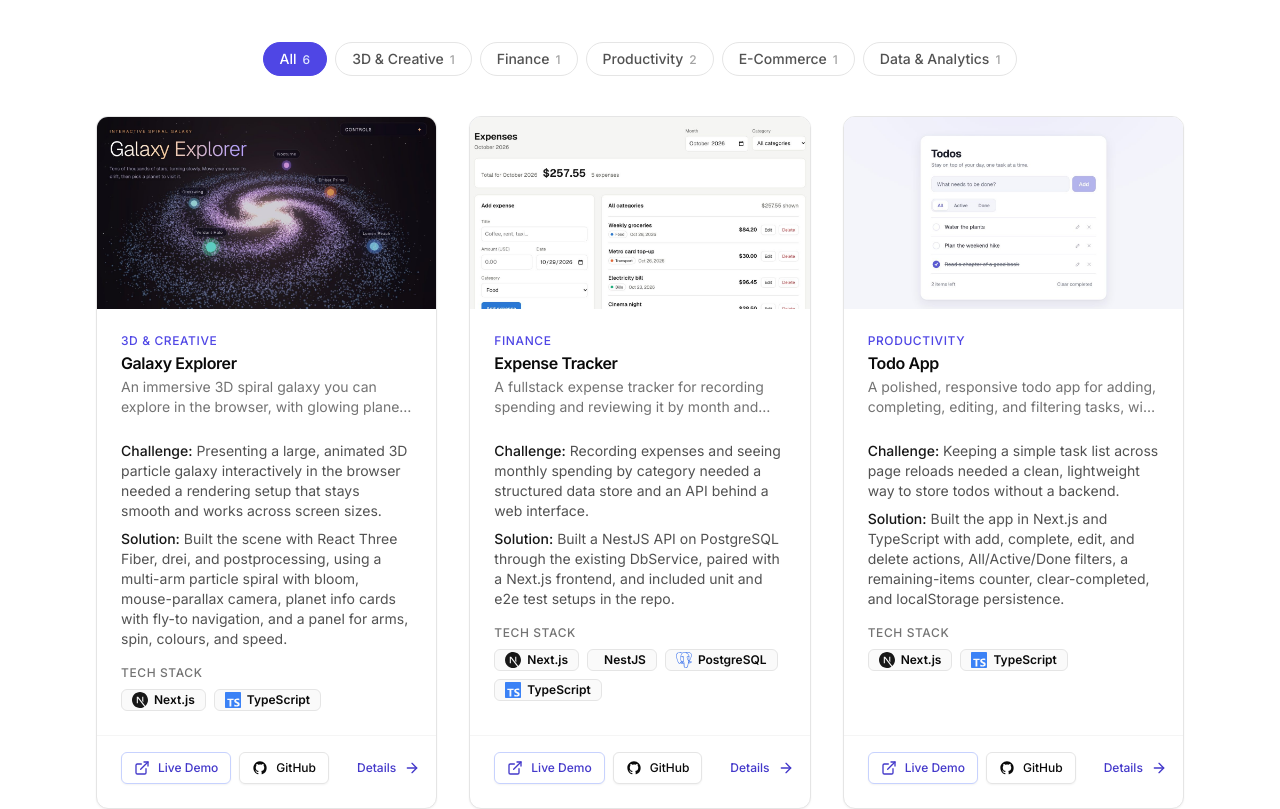
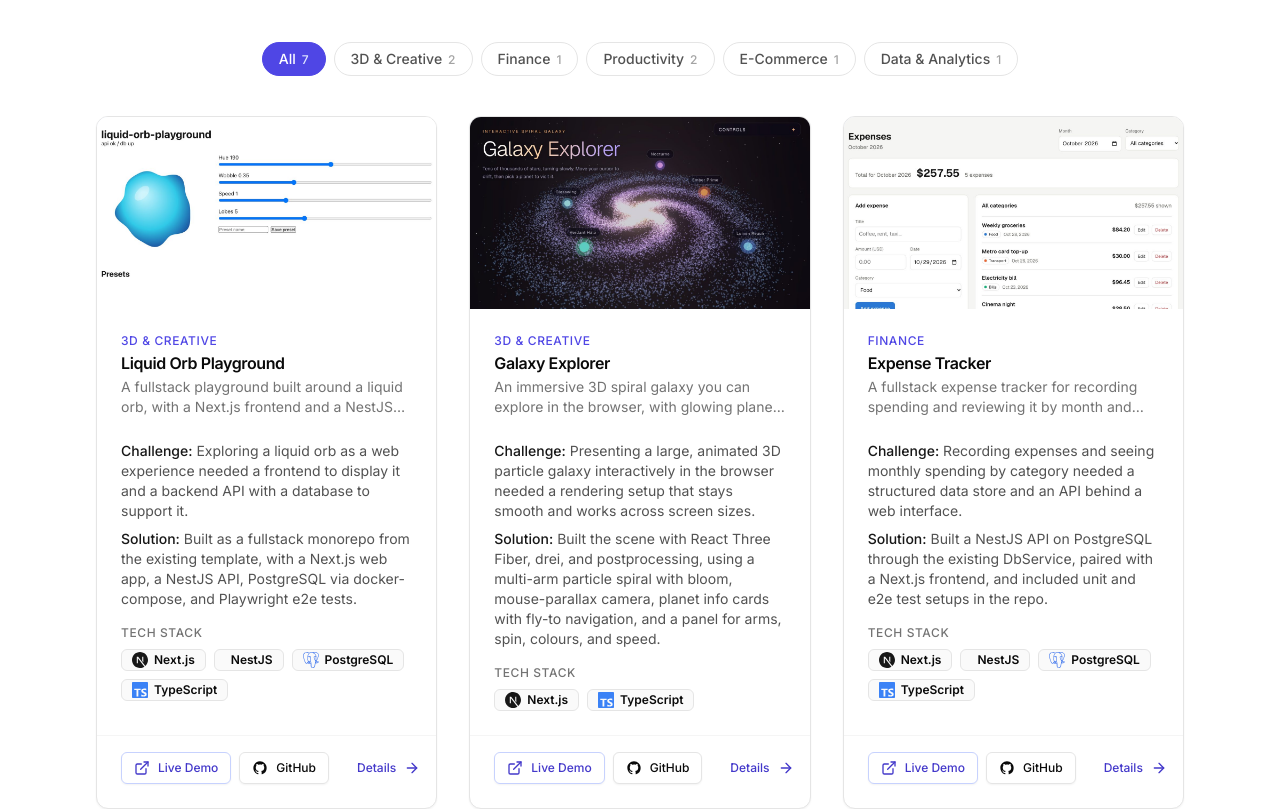
Before and after one commit to catvuduong/dcv-portfolio-v2, a Next.js app: page / in a window 1280 px wide. Shown: the part 1547-2356 px from the top of the page. Built offline with nearby package versions, Linux system fonts and the light colour scheme.

Commit message:
feat(projects): add liquid-orb-playground

```diff
--- a/src/data/portfolio.ts
+++ b/src/data/portfolio.ts
@@ -86,6 +86,21 @@ export type Project = {
 };
 
 export const projects: Project[] = [
+  {
+    id: "liquid-orb-playground",
+    category: "3D & Creative",
+    title: "Liquid Orb Playground",
+    description:
+      "A fullstack playground built around a liquid orb, with a Next.js frontend and a NestJS API backed by PostgreSQL.",
+    problem:
+      "Exploring a liquid orb as a web experience needed a frontend to display it and a backend API with a database to support it.",
+    solution:
+      "Built as a fullstack monorepo from the existing template, with a Next.js web app, a NestJS API, PostgreSQL via docker-compose, and Playwright e2e tests.",
+    techStack: ["Next.js", "NestJS", "PostgreSQL", "TypeScript"],
+    liveUrl: "https://liquid-orb-playground-web.vercel.app",
+    githubUrl: "https://github.com/catvuduong/liquid-orb-playground",
+    image: "/projects/liquid-orb-playground.jpg",
+  },
   {
     id: "galaxy-explorer",
     category: "3D & Creative",
```
Also changed, not shown: public/projects/liquid-orb-playground.jpg (added).
